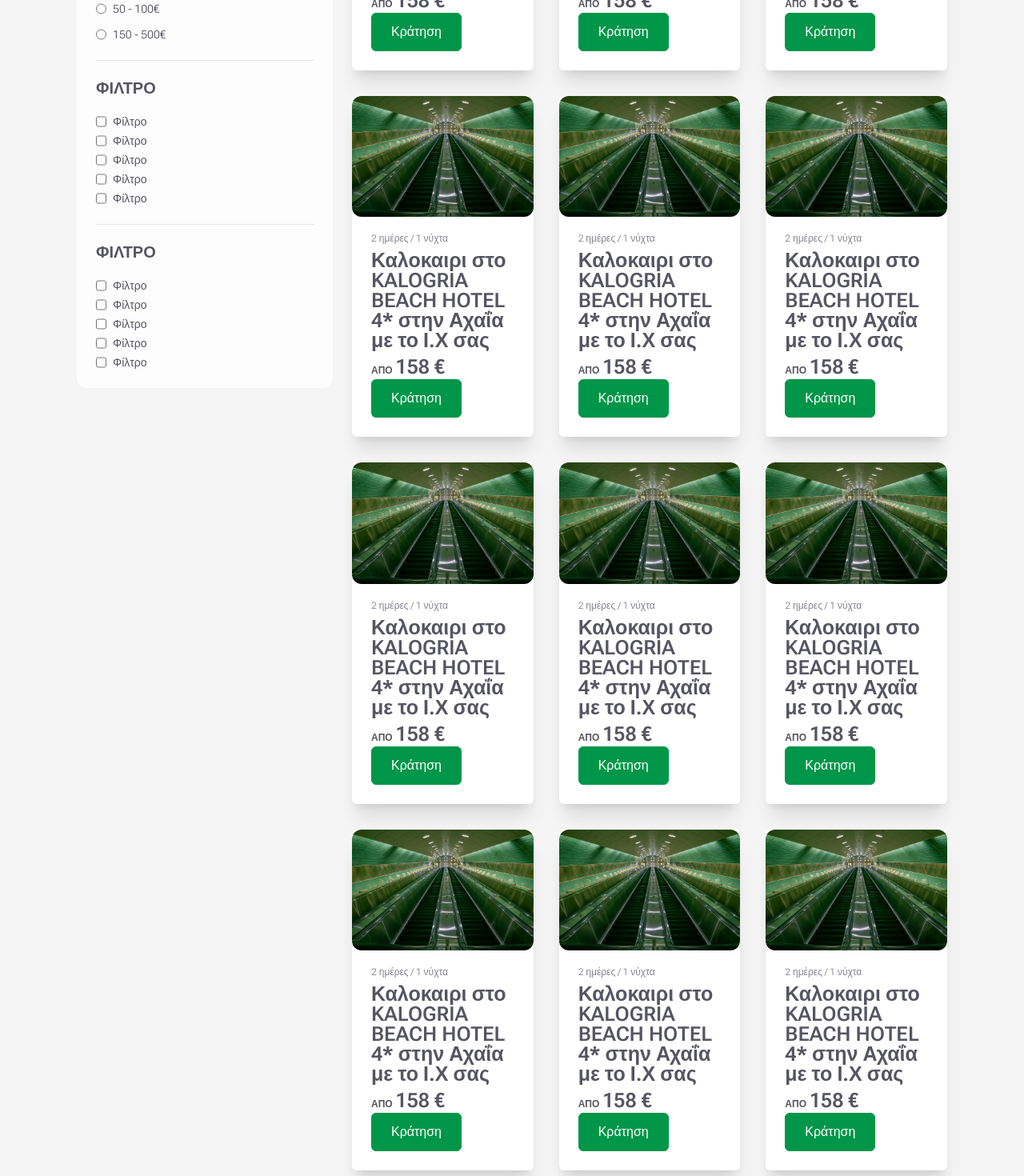
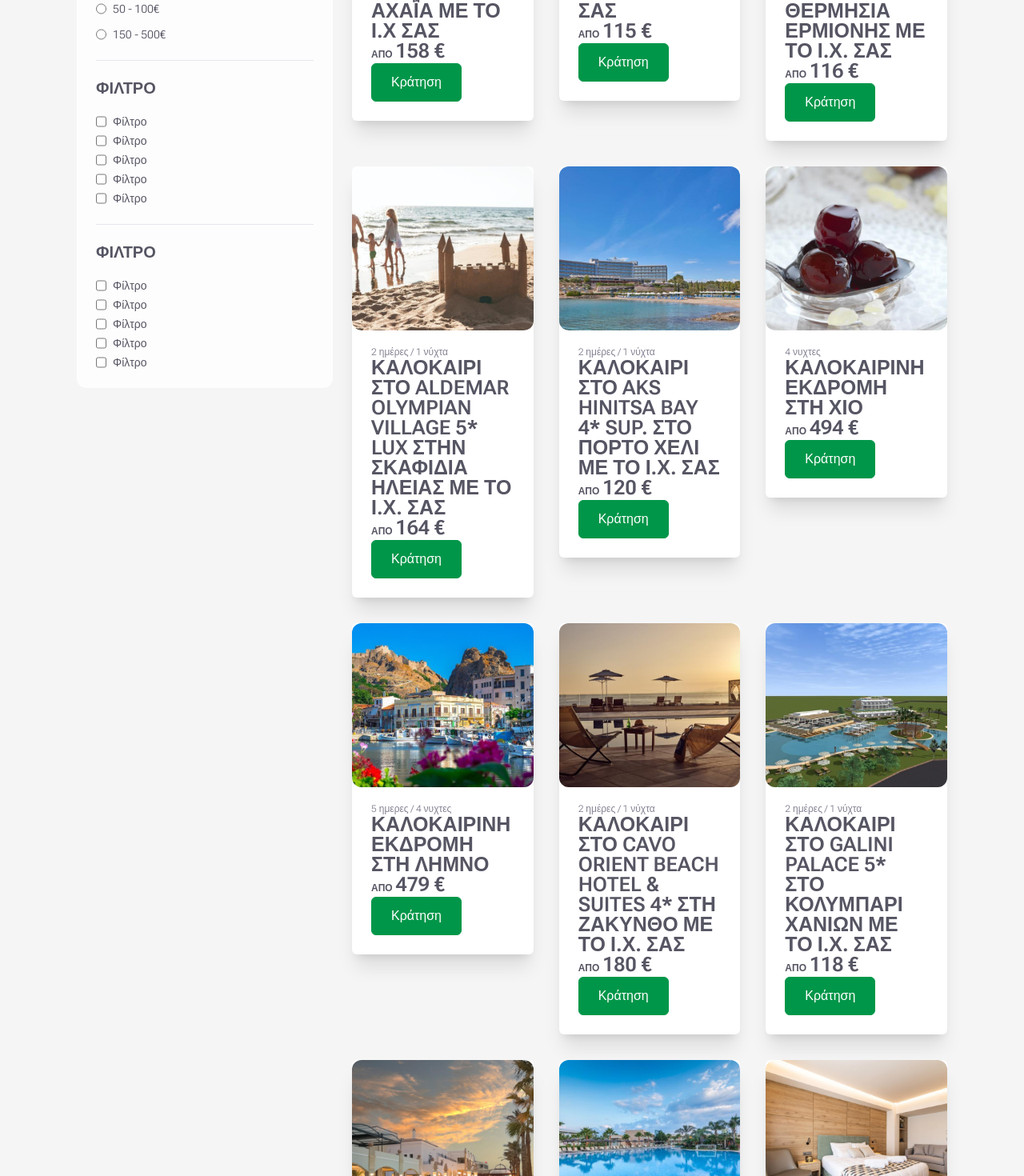
Before and after one commit to ELal3k/nelios-project, a Next.js app: page / in a window 1280 px wide. Shown: the part 860-2330 px from the top of the page at 80% size. Built offline with nearby package versions, Linux system fonts and the light colour scheme.

Commit message:
dynamic card render

```diff
--- a/src/app/page.js
+++ b/src/app/page.js
@@ -122,7 +122,7 @@
           </div>
         </article>
         <article className="mt-4">
-          <CardGrid />
+          <CardGrid cardData={cardData} />
           <footer className="flex justify-center mt-6">
             <button className="btn-secondary border-accent_green text-accent_green">
               Δείτε περισσότερα (127)
--- a/src/components/Card.js
+++ b/src/components/Card.js
@@ -1,10 +1,11 @@
 import Image from "next/image"
 
-export default function Card() {
+export default function Card({ cardData }) {
+  const { imageSrc, txtSmall, title, price } = cardData
   return (
     <div className="flex flex-col rounded-md bg-white shadow-xl">
       <Image
-        src="/first-img.jpg"
+        src={imageSrc}
         style={{
           width: "100%",
           height: "auto",
@@ -15,19 +16,21 @@
         alt="Card Picture"
       />
 
-      <div className="flex flex-col gap-2 px-6 pb-6 pt-5">
+      <div className="flex flex-col px-6 pb-6 pt-5">
         <p className="text-small_text_12 font-lightplus text-my_gray">
-          2 ημέρες / 1 νύχτα
+          {txtSmall}
         </p>
-        <h2 className="text-h6 font-semibold text-my_black">
-          Καλοκαιρι στο KALOGRIA BEACH HOTEL 4* στην Αχαΐα με το Ι.Χ σας
+        <h2 className="text-h6 font-semibold text-my_black uppercase">
+          {title}
         </h2>
         <div className="flex flex-wrap justify-between items-center">
           <p>
             <span className="text-small_text_12 text-my_black font-semibold">
               ΑΠΟ
             </span>{" "}
-            <span className="text-h6 text-my_black font-semibold">158 €</span>
+            <span className="text-h6 text-my_black font-semibold">
+              {price} €
+            </span>
           </p>
           <button className="btn-primary">Κράτηση</button>
         </div>
--- a/src/components/CardGrid.js
+++ b/src/components/CardGrid.js
@@ -1,43 +1,12 @@
 import Card from "@/components/Card"
-export default function CardGrid() {
+export default function CardGrid({ cardData }) {
   return (
     <ul className="grid lg:grid-cols-3 lg:mx-0 mx-20 grid-cols-1 gap-8">
-      <li>
-        <Card />
-      </li>
-      <li>
-        <Card />
-      </li>
-      <li>
-        <Card />
-      </li>
-      <li>
-        <Card />
-      </li>
-      <li>
-        <Card />
-      </li>
-      <li>
-        <Card />
-      </li>
-      <li>
-        <Card />
-      </li>
-      <li>
-        <Card />
-      </li>
-      <li>
-        <Card />
-      </li>
-      <li>
-        <Card />
-      </li>{" "}
-      <li>
-        <Card />
-      </li>
-      <li>
-        <Card />
-      </li>
+      {cardData.map((card) => (
+        <li key={card.id}>
+          <Card cardData={card} />
+        </li>
+      ))}
     </ul>
   )
 }
```
